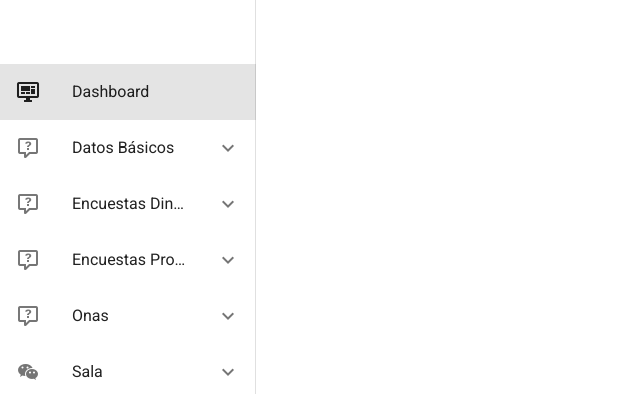
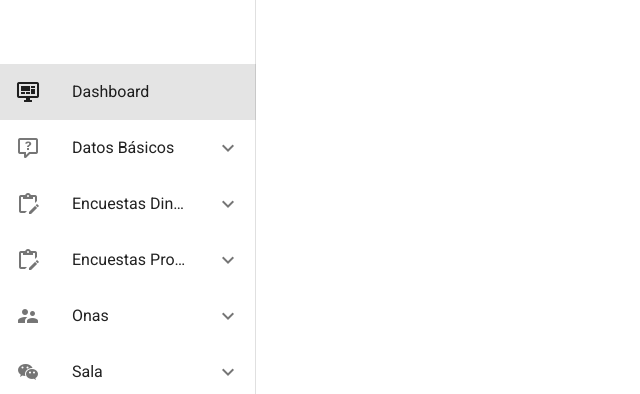
Before and after one commit to BrayanJMB/focusGruoup, a Vue app: page /dashboard in a window 1280 px wide. Shown: the top 394 px of the page, without its empty margins (0-640 px from the left). Built offline with nearby package versions, Linux system fonts and the light colour scheme.

Commit message:
sent email was finished

```diff
--- a/public/index.html
+++ b/public/index.html
@@ -4,10 +4,11 @@
     <meta charset="utf-8">
     <meta http-equiv="X-UA-Compatible" content="IE=edge">
     <meta name="viewport" content="width=device-width,initial-scale=1.0">
-    <link rel="icon" href="<%= BASE_URL %>favicon.ico">
-    <title><%= htmlWebpackPlugin.options.title %></title>
+
+    <title>People Intelligence</title>
     <link rel="stylesheet" href="https://fonts.googleapis.com/css?family=Roboto:100,300,400,500,700,900">
     <link rel="stylesheet" href="https://cdn.jsdelivr.net/npm/@mdi/font@latest/css/materialdesignicons.min.css">
+    <link rel="stylesheet" href="https://cdn.jsdelivr.net/npm/bootstrap@4.3.1/dist/css/bootstrap.min.css" integrity="sha384-ggOyR0iXCbMQv3Xipma34MD+dH/1fQ784/j6cY/iJTQUOhcWr7x9JvoRxT2MZw1T" crossorigin="anonymous">
   </head>
   <body>
     <noscript>
@@ -16,4 +17,8 @@
     <div id="app"></div>
     <!-- built files will be auto injected -->
   </body>
+
+  <script src="https://code.jquery.com/jquery-3.3.1.slim.min.js" integrity="sha384-q8i/X+965DzO0rT7abK41JStQIAqVgRVzpbzo5smXKp4YfRvH+8abtTE1Pi6jizo" crossorigin="anonymous"></script>
+<script src="https://cdn.jsdelivr.net/npm/popper.js@1.14.7/dist/umd/popper.min.js" integrity="sha384-UO2eT0CpHqdSJQ6hJty5KVphtPhzWj9WO1clHTMGa3JDZwrnQq4sF86dIHNDz0W1" crossorigin="anonymous"></script>
+<script src="https://cdn.jsdelivr.net/npm/bootstrap@4.3.1/dist/js/bootstrap.min.js" integrity="sha384-JjSmVgyd0p3pXB1rRibZUAYoIIy6OrQ6VrjIEaFf/nJGzIxFDsf4x0xIM+B07jRM" crossorigin="anonymous"></script>
 </html>
--- a/src/components/Navegacion.vue
+++ b/src/components/Navegacion.vue
@@ -74,101 +74,91 @@ export default {
           },
           {
             submenuname: "Compañia",
-            submenuicon: "mdi-gender-male-female",
+            submenuicon: "mdi-domain",
             submenulink: "/datos-basicos/company",
           },
           {
             submenuname: "Rol",
-            submenuicon: "mdi-gender-male-female",
+            submenuicon: "mdi-account-question",
             submenulink: "/datos-basicos/rol",
           }
         ],
       },
       {
         name: "Encuestas Dinamicas",
-        icon: "mdi-comment-question-outline",
+        icon: "mdi-clipboard-edit-outline",
         link: "/",
         vista: false,
         datasubmenu: [
           {
             submenuname: "Moderador",
-            submenuicon: "mdi-gender-male-female",
+            submenuicon: "mdi-account-tie",
             submenulink: "/datos-basicos/secciones",
           },
           {
             submenuname: "Invitados",
-            submenuicon: "mdi-gender-male-female",
+            submenuicon: "mdi-account-multiple",
             submenulink: "/datos-basicos/invitados",
           },
           {
             submenuname: "Categorias",
-            submenuicon: "mdi-gender-male-female",
+            submenuicon: "mdi-clipboard-list",
             submenulink: "/datos-basicos/categorias",
           },
           {
             submenuname: "Encuesta",
-            submenuicon: "mdi-gender-male-female",
+            submenuicon: "mdi-clipboard-edit-outline",
             submenulink: "/datos-basicos/encuestas",
           },
           {
             submenuname: "Seccion Encuesta",
-            submenuicon: "mdi-gender-male-female",
+            submenuicon: "mdi-clipboard-edit-outline",
             submenulink: "/datos-basicos/seccion-encuestas",
-          },
-          {
-            submenuname: "Encuestaaaas",
-            submenuicon: "mdi-gender-male-female",
-            submenulink: "/encuesta/creacion-encuesta",
-          },
-          {
-            submenuname: "Sala",
-            submenuicon: "mdi-gender-male-female",
-            submenulink: "/datos-basicos/secciones",
-          },
+          }
         ],
       },
       {
         name: "Encuestas Programadas",
-        icon: "mdi-comment-question-outline",
+        icon: "mdi-clipboard-edit-outline",
         link: "/",
         vista: false,
         datasubmenu: [
           {
             submenuname: "Moderador",
-            submenuicon: "mdi-gender-male-female",
+            submenuicon: "mdi-account-tie",
             submenulink: "/datos-basicos/secciones",
           },
           {
             submenuname: "Invitados",
-            submenuicon: "mdi-gender-male-female",
+            submenuicon: "mdi-account-multiple",
             submenulink: "/datos-basicos/invitados",
           },
           {
             submenuname: "Categorias",
-            submenuicon: "mdi-gender-male-female",
+            submenuicon: "mdi-clipboard-list",
             submenulink: "/datos-basicos/categorias",
           },
           {
             submenuname: "Encuesta",
-            submenuicon: "mdi-gender-male-female",
+            submenuicon: "mdi-clipboard-edit-outline",
             submenulink: "/datos-basicos/encuestas",
           },
           {
             submenuname: "Seccion Encuesta",
-            submenuicon: "mdi-gender-male-female",
-            submenulink: "/datos-basicos/seccion-encuesta",
+            submenuicon: "mdi-clipboard-edit-outline",
+            submenulink: "/datos-basicos/seccion-encuestas",
           }
         ],
       },
       {
         name: "Onas",
-        icon: "mdi-comment-question-outline",
+        icon: "mdi-account-supervisor",
         link: "/",
         vista: false,
         datasubmenu: [
           {
             submenuname: "Envio email",
-            submenuicon: "mdi-gender-male-female",
+            submenuicon: "mdi-email-fast",
             submenulink: "/onas/email",
           }
         ],
@@ -180,15 +170,10 @@ export default {
         vista: false,
         datasubmenu: [
           {
-            submenuname: "Personas",
-            submenuicon: "mdi-account-supervisor-circle-outline",
+            submenuname: "Sala",
+            submenuicon: "mdi-chat",
             submenulink: "/datos-basicos/personas",
-          },
-          {
-            submenuname: "Personas",
-            submenuicon: "mdi-account-supervisor-circle-outline",
-            submenulink: "/datos-basicos/personas",
-          },
+          }
         ],
       },
       {
--- a/src/components/onas/OnasEmail.vue
+++ b/src/components/onas/OnasEmail.vue
@@ -1,39 +1,54 @@
 <template>
-  <div>
-    <div class="container">
-        <form @submit.prevent="onSubmit" enctype="multipart/form-data">
-            <div class="form-group">
-                <input type="file" @change="onFileUpload">
-            </div>
-            <div class="form-group">
-                <button class="btn btn-primary btn-block btn-lg">Upload File</button>
-            </div>
-        </form>
-    </div>
-  </div>
+  <v-container>
+  <v-app>
+    <v-card>
+      <v-card-title>
+        <h1>Envia Correo</h1>
+      </v-card-title>
+      <v-card-text>
+      <p>Por favor suba el archivo csv para enviar el correo<p/>
+      </v-card-text>
+      <v-card-text>
+        <v-form  @submit.prevent="onSubmit" >
+          <v-file-input
+            label="Input"
+            prepend-icon="mdi-attachment"
+            @change="onFileUpload"
+          />
+        </v-form>
+      </v-card-text>
+      <v-divider></v-divider>
+      <v-card-actions>
+        <v-btn @click="onSubmit" color="success">Enviar Correos</v-btn>
+        <v-spacer></v-spacer>
+      </v-card-actions>
+    </v-card>
+  </v-app>
+  </v-container>
 </template>
 
 <script>
 import axios from "axios";
-const url = "https://dynamicliveconversationapi.azurewebsites.net/"
+const url = "https://localhost:7008/"
 export default {
   data() {
       return {
          FILE: null,
-         name: ''
       };
     },
     methods: {
-        onFileUpload (event) {
-          this.FILE = event.target.files[0]
+        onFileUpload (files) {
+          console.log(files)
+          this.FILE = files
         },
         onSubmit() {
           // upload file
+          alert("ok")
           const formData = new FormData()
           formData.append('postedFile', this.FILE, this.FILE.name)
           debugger;
           axios.post(url + "api/OnasSurvey", formData, {
-             headers: {
+          headers: {
           "Content-Type": "application/json",
           'Content-Type': 'multipart/form-data'
         },
```
Also changed, not shown: 1 other file (tests, documents, lock files or other folders).
